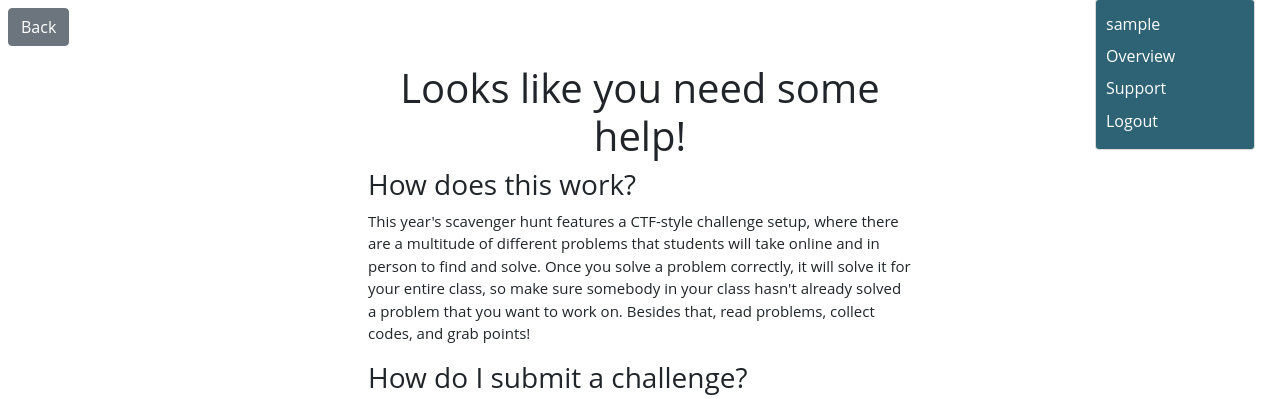
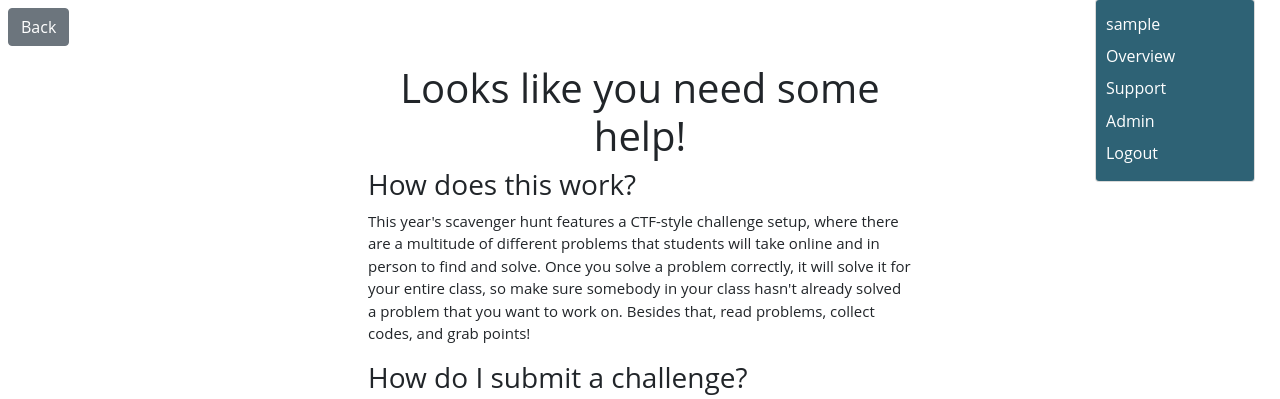
Before and after one commit to hsna674/scav, a Django app: template hunt/templates/main/support.html in a window 1280 px wide, after a click that opens the changed part. Shown: the part 58-457 px from the top of the page. Run offline with Django 3.2, Linux system fonts and the light colour scheme; the template is opened without the code that fills it, so the values that code supplies are empty; the visitor is signed in with stand-in values (Sample User, id 1); some libraries are stand-ins or nearby versions.

Commit message:
add admin button to nav dropdown

```diff
--- a/hunt/templates/base_with_nav.html
+++ b/hunt/templates/base_with_nav.html
@@ -40,6 +40,13 @@
               ><h3 class="drop-item">Support</h3></a
             >
           </li>
+          {% if user.is_staff %}
+          <li>
+            <a class="drop-item" href="{% url 'admin:index' %}">
+              <h3 class="drop-item">Admin</h3>
+            </a>
+          </li>
+          {% endif %}
           <li>
             <a class="drop-item" href="{% url 'auth:logout' %}"
               ><h3 class="drop-item">Logout</h3></a
```
